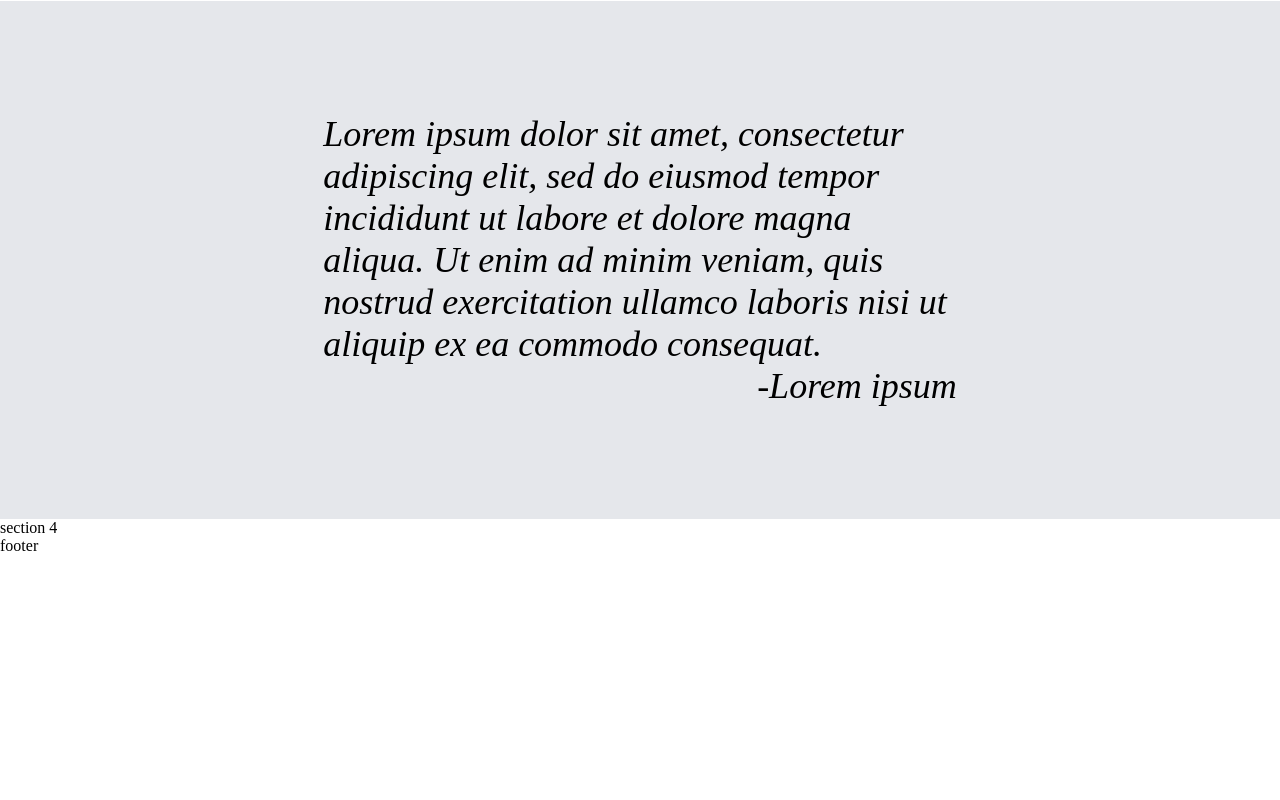
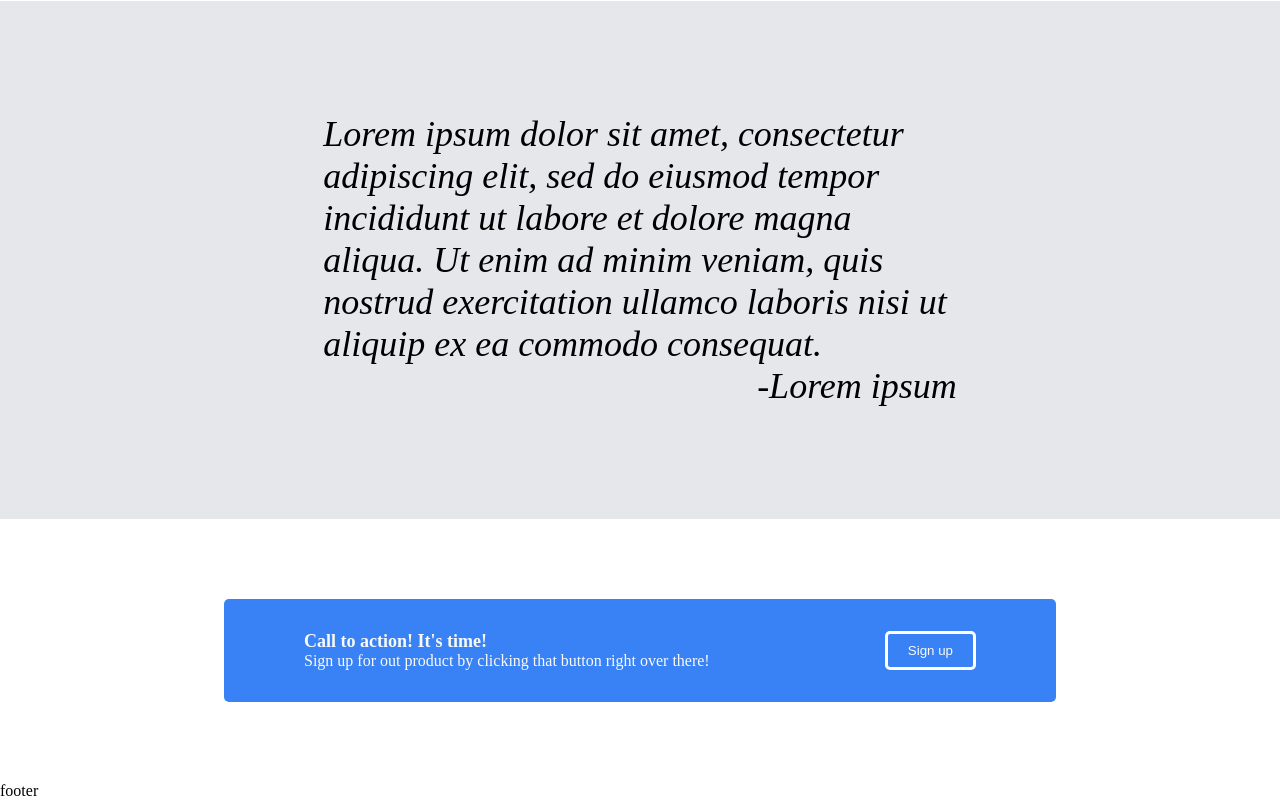
Before and after one commit to magedmahmoudadel/Landing-Page-Odin, a plain HTML site: page index.html in a window 1280 px wide. Shown: the part 865-1665 px from the top of the page. Before the commit the page ends 1420 px from the top, so only its background shows below. Drawn offline with Linux system fonts and the light colour scheme.

Commit message:
Finish section 4

```diff
--- a/index.html
+++ b/index.html
@@ -54,7 +54,15 @@
                 <div class="section3-author">-Lorem ipsum</div>
             </div>
         </div>
-        <div class="section4">section 4</div>
+        <div class="section4">
+            <div class="section4-content">
+                <div class="section4-text">
+                    <div class="section4-text1">Call to action! It's time!</div>
+                    <div class="section4-text2">Sign up for out product by clicking that button right over there!</div>
+                </div>
+                <button class="signup2">Sign up</button>
+            </div>
+        </div>
         <div class="footer">footer</div>
     </body>
 </html>
--- a/style.css
+++ b/style.css
@@ -58,7 +58,7 @@
     color:#E5E7EB;
 }
 
-.signup{
+.signup, .signup2{
     background-color: #3882F6;
     color:#F9FAF8;
     padding: 5px 20px;
@@ -135,3 +135,34 @@
 .section3-author{
     text-align: end;
 }
+
+.section4{
+    display: flex;
+    justify-content: center;
+    align-items: center;
+    padding:5em;
+}
+
+.section4-content{
+    display: flex;
+    justify-content: space-between;
+    background-color: #3882F6;
+    border-radius: 5px;
+    padding: 2em 5em;
+    width: 60%;
+}
+
+.section4-text1{
+    font-size: 18px;
+    font-weight: bold;
+    color: #F9FAF8;
+}
+
+.section4-text2{
+    font-size: 16px;
+    color: #F9FAF8;
+}
+
+.signup2{
+    border: solid white;
+}
```
